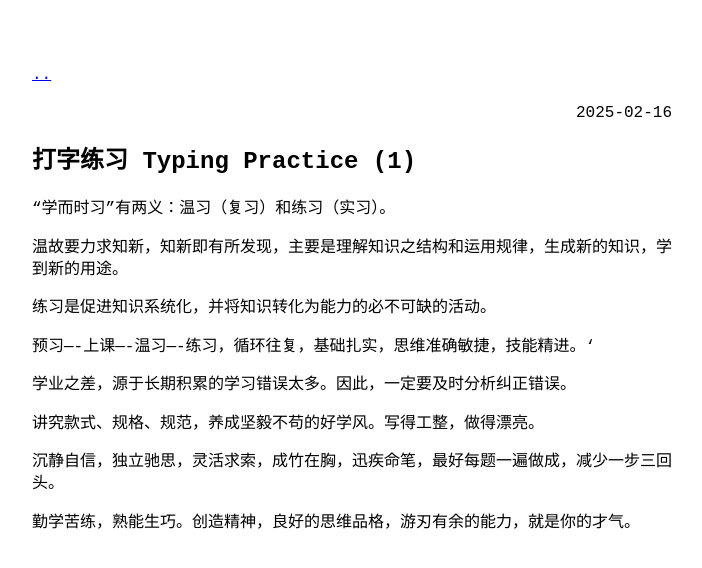
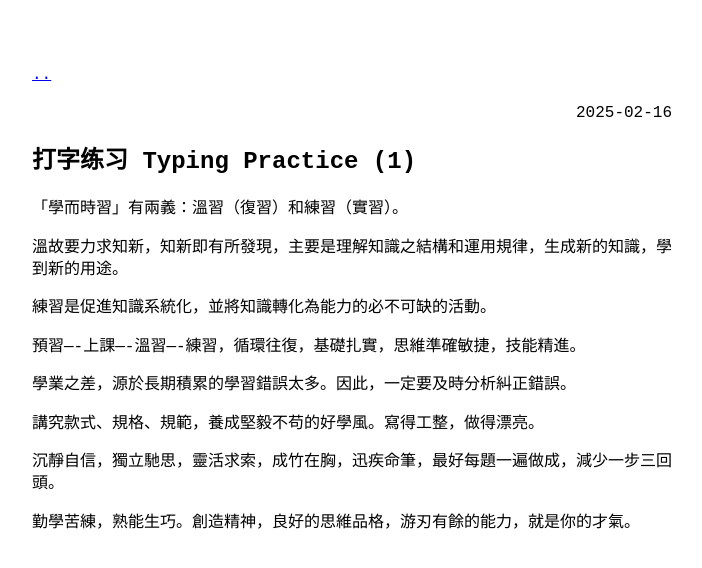
Before and after one commit to szxzip/szxzip.org, a Jekyll site: the page built from _posts/2025-02-16-typing-practice-(1).md, in a window 1280 px wide. Shown: the top 568 px of the page, without its empty margins (288-990 px from the left). Built offline with Jekyll 4.4.1, drawn with Linux system fonts in a browser that asks for light colours.

Commit message:
typing practice (1)

```diff
--- a/_posts/2025-02-16-typing-practice-(1).md
+++ b/_posts/2025-02-16-typing-practice-(1).md
@@ -3,18 +3,18 @@ layout: post
 title: 打字练习 Typing Practice (1)
 ---
 
-“学而时习”有两义：温习（复习）和练习（实习）。
+「學而時習」有兩義：溫習（復習）和練習（實習）。
 
-温故要力求知新，知新即有所发现，主要是理解知识之结构和运用规律，生成新的知识，学到新的用途。
+溫故要力求知新，知新即有所發現，主要是理解知識之結構和運用規律，生成新的知識，學到新的用途。
 
-练习是促进知识系统化，并将知识转化为能力的必不可缺的活动。
+練習是促進知識系統化，並將知識轉化為能力的必不可缺的活動。
 
-预习----上课----温习----练习，循环往复，基础扎实，思维准确敏捷，技能精进。‘
+預習----上課----溫習----練習，循環往復，基礎扎實，思維準確敏捷，技能精進。
 
-学业之差，源于长期积累的学习错误太多。因此，一定要及时分析纠正错误。
+學業之差，源於長期積累的學習錯誤太多。因此，一定要及時分析糾正錯誤。
 
-讲究款式、规格、规范，养成坚毅不苟的好学风。写得工整，做得漂亮。
+講究款式、規格、規範，養成堅毅不苟的好學風。寫得工整，做得漂亮。
 
-沉静自信，独立驰思，灵活求索，成竹在胸，迅疾命笔，最好每题一遍做成，减少一步三回头。
+沉靜自信，獨立馳思，靈活求索，成竹在胸，迅疾命筆，最好每題一遍做成，減少一步三回頭。
 
-勤学苦练，熟能生巧。创造精神，良好的思维品格，游刃有余的能力，就是你的才气。
+勤學苦練，熟能生巧。創造精神，良好的思維品格，游刃有餘的能力，就是你的才氣。
```
